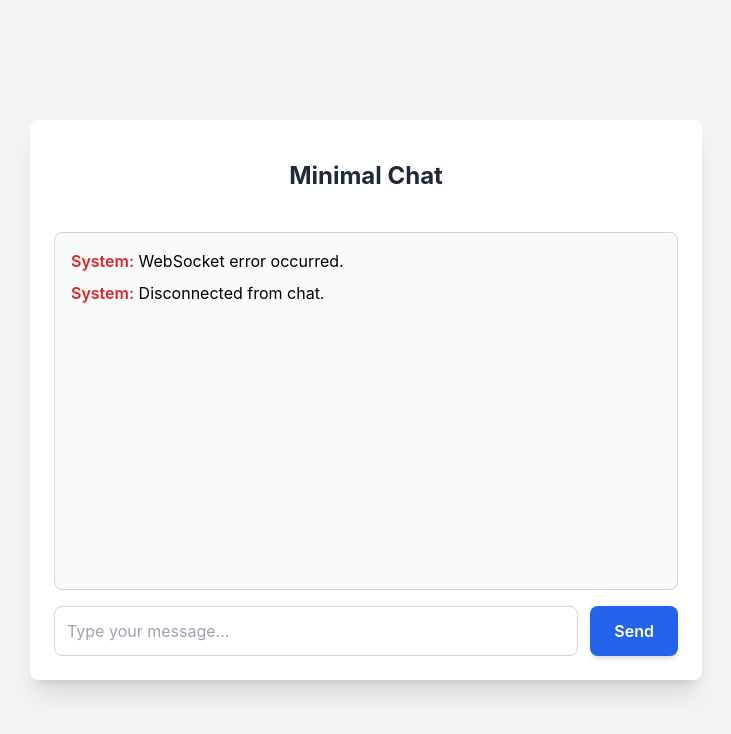
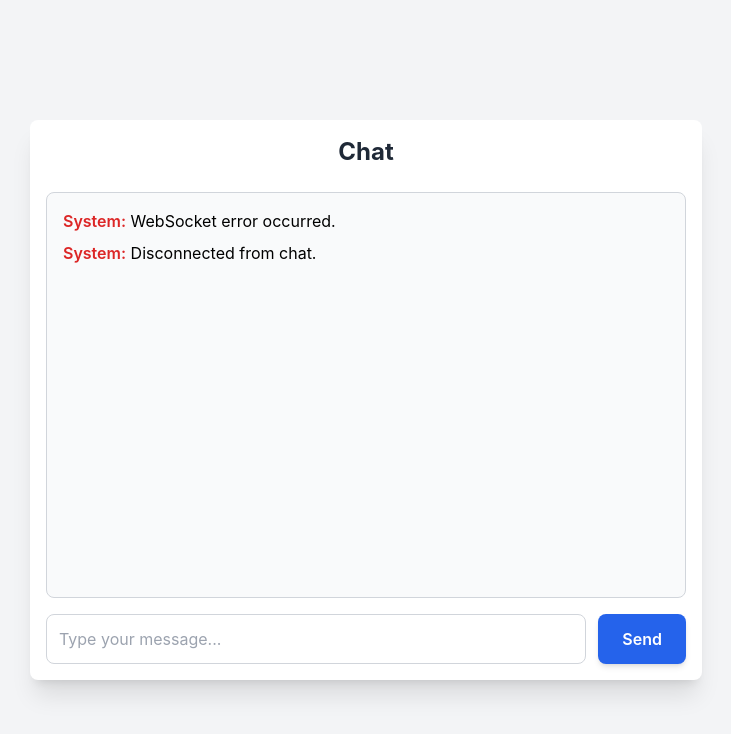
Before and after one commit to thisnat/file-sharing, a website: page src/chat.html in a window 1280 px wide. Shown: the whole page, without its empty margins (274-1005 px from the left). Drawn offline with nearby package versions, Linux system fonts and the light colour scheme.

Commit message:
fix: ui padding

```diff
--- a/src/chat.html
+++ b/src/chat.html
@@ -3,7 +3,7 @@
 <head>
     <meta charset="UTF-8">
     <meta name="viewport" content="width=device-width, initial-scale=1.0, viewport-fit=cover">
-    <title>Minimal WebSocket Chat</title>
+    <title>Chat powered by WebSocket</title>
     <script src="https://cdn.tailwindcss.com"></script>
     <style>
         html, body {
@@ -21,28 +21,29 @@
 <!-- Body takes full screen height and removes default padding for mobile, adds for larger screens -->
 <body class="bg-gray-100 flex items-center justify-center h-full">
     <!-- Main chat container: fullscreen on mobile, boxed and larger on medium+ screens -->
-    <!-- h-screen ensures it takes full viewport height on mobile and adjusts with keyboard -->
-    <!-- md:p-6 applies desktop padding to the main box -->
-    <div class="w-full h-screen flex flex-col
-                md:bg-white md:p-6 md:rounded-lg md:shadow-xl md:max-w-2xl md:h-[70vh]">
+    <!-- h-full ensures it takes full viewport height, allowing flex-grow to work properly -->
+    <div class="w-full h-full flex flex-col
+                md:bg-white md:p-4 md:rounded-lg md:shadow-xl md:max-w-2xl md:h-[70vh]">
 
         <!-- Header - uses flex-shrink-0 to take only its content height -->
-        <!-- px-4 for mobile horizontal padding, md:px-0 to remove it on desktop (main container p-6 takes over) -->
+        <!-- px-4 for mobile horizontal padding, md:px-0 to remove it on desktop -->
         <div class="bg-white flex-shrink-0 px-4 md:px-0">
-            <h1 class="text-2xl font-bold text-center text-gray-800 py-4 mb-0 md:mb-6">Minimal Chat</h1>
+            <h1 class="text-2xl font-bold text-center text-gray-800 py-4 md:py-0 mb-0 md:mb-6">Chat</h1>
         </div>
 
 
         <!-- Messages area: grows to fill available space -->
         <!-- p-4 for consistent inner padding, rounded-none for mobile, rounded-lg for desktop -->
-        <div id="messages" class="border border-gray-300 rounded-none md:rounded-lg p-4 overflow-y-auto bg-gray-50 flex-grow">
+        <!-- pb-20 (80px) added to push content above the fixed input on mobile -->
+        <div id="messages" class="border border-gray-300 rounded-none md:rounded-lg p-4 overflow-y-auto bg-gray-50 flex-grow pb-20 md:pb-4">
         </div>
 
-        <!-- Input/Send Button Footer - uses flex-shrink-0 to take only its content height -->
+        <!-- Input/Send Button Footer -->
+        <!-- Fixed positioning for mobile, relative for desktop -->
         <!-- px-4 for mobile horizontal padding, pt-4 for mobile top padding -->
         <!-- pb-[env(safe-area-inset-bottom)] for iOS safe area -->
-        <!-- md:px-0 to remove mobile horizontal padding on desktop (main container p-6 takes over) -->
-        <div class="bg-white flex-shrink-0 px-4 pt-4 pb-[env(safe-area-inset-bottom)] md:px-0">
+        <div class="fixed bottom-0 left-0 right-0 z-10 bg-white p-4
+                    md:relative md:px-0 md:pb-0 md:rounded-b-lg">
             <div class="flex space-x-3">
                 <input
                     type="text"
```
